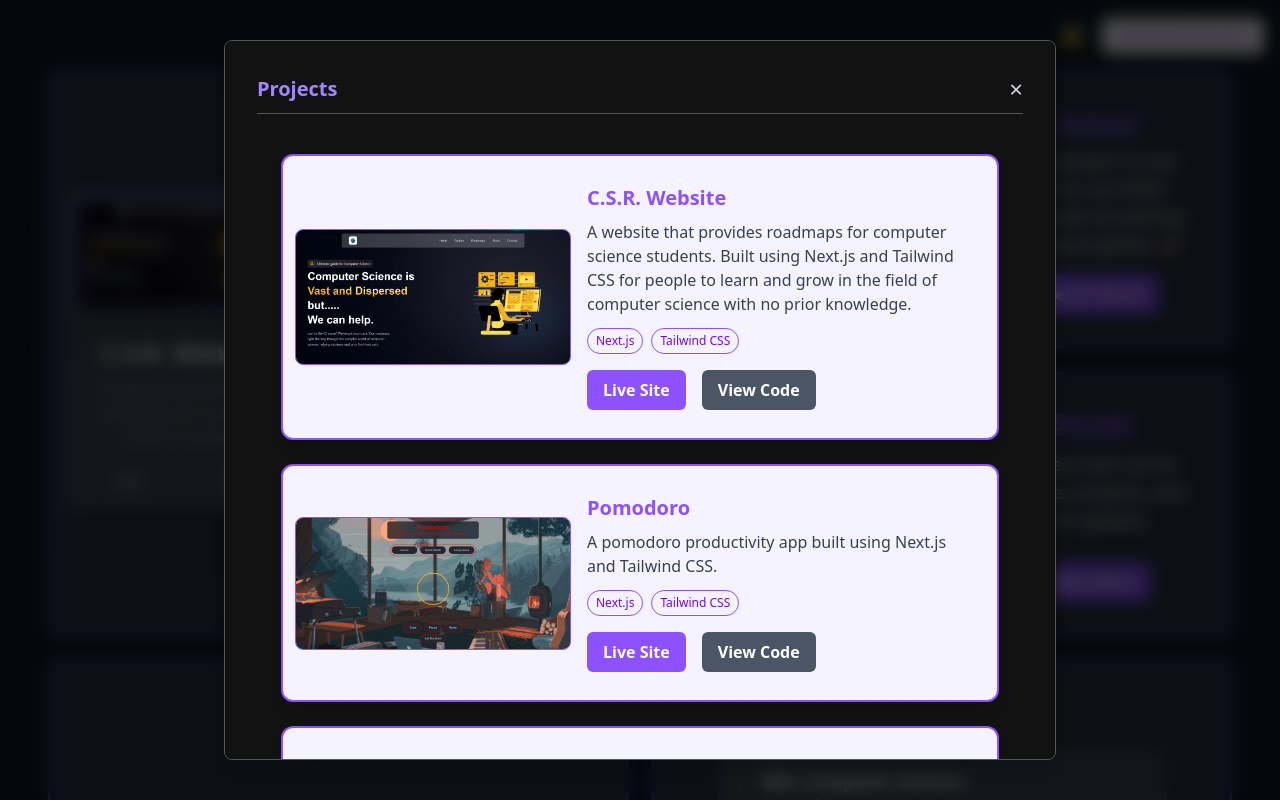
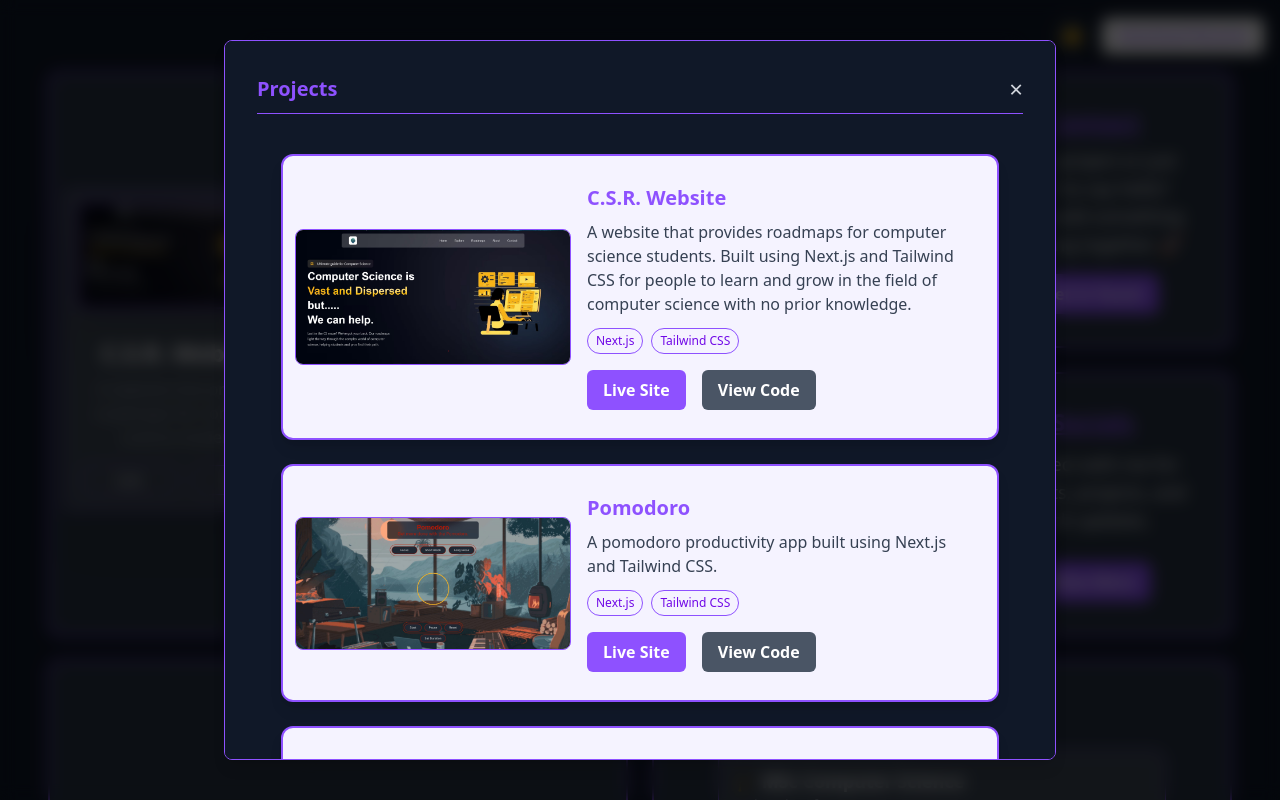
Before and after one commit to yuvrajsharma97/portfolio, a React (Vite) app: page / in a window 1280 px wide. Both pictures are taken after a click on the button "More Projects". Shown: the top 800 px of the page. Built offline with nearby package versions, Linux system fonts and the light colour scheme; grey boxes are pictures that could not be loaded.

Commit message:
modal ios change 6

```diff
--- a/src/components/Modal.jsx
+++ b/src/components/Modal.jsx
@@ -23,13 +23,13 @@ const Modal = ({ isOpen, onClose, title, children, animation }) => {
 
   return (
     <div className="fixed inset-0 z-50">
-      {/* Full-page overlay */}
+      {/* Overlay */}
       <div
         className="fixed inset-0 bg-black/70 backdrop-blur-sm transition-opacity duration-300"
         onClick={onClose}
       />
 
-      {/* Modal container */}
+      {/* Modal Container */}
       <div
         className="fixed inset-0 flex items-center justify-center z-50 px-4 py-6 overflow-auto"
         role="dialog"
@@ -39,12 +39,14 @@ const Modal = ({ isOpen, onClose, title, children, animation }) => {
           ref={modalRef}
           tabIndex="-1"
           data-aos={animation}
-          className="bg-[#121212] text-white p-6 md:p-8 rounded-lg shadow-lg w-11/12 md:w-3/4 lg:w-2/3 max-h-[90vh] overflow-y-auto custom-scrollbar focus:outline-none border border-[#555]">
+          className="p-6 md:p-8 rounded-lg shadow-lg w-11/12 md:w-3/4 lg:w-2/3 max-h-[90vh] overflow-y-auto custom-scrollbar focus:outline-none border border-violet-500 text-white"
+          style={{ backgroundColor: "#101828" }} // ✅ Forced background color
+        >
           {/* Modal Header */}
-          <div className="flex justify-between items-center border-b border-[#555] pb-2">
+          <div className="flex justify-between items-center border-b border-violet-500 pb-2">
             <h2
               id="modal-title"
-              className="text-xl font-semibold text-violet-400">
+              className="text-xl font-semibold text-violet-500">
               {title}
             </h2>
             <button
```
